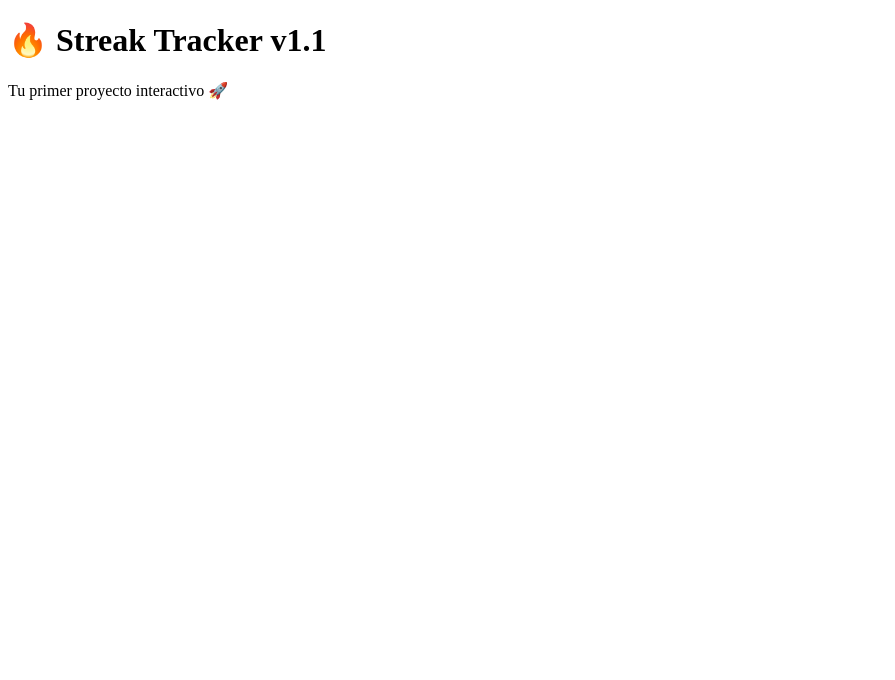
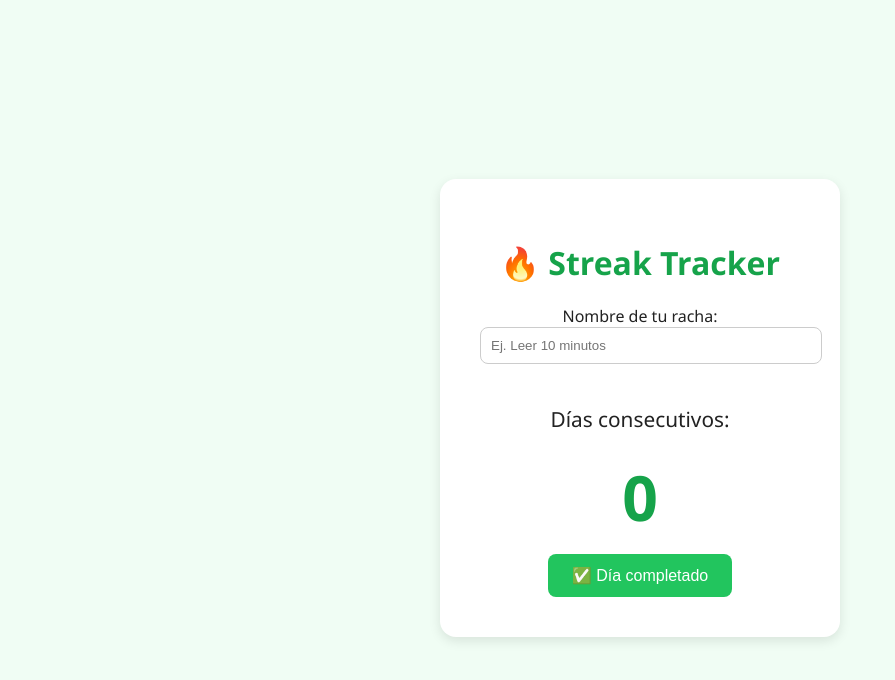
Before and after one commit to ChrisN11090602/streak-tracker, a plain HTML site: page index.html in a window 1280 px wide. Shown: the whole page, without its empty margins (0-895 px from the left). Drawn offline with Linux system fonts and the light colour scheme.

Commit message:
Fase 1 completada: contador de rachas básico funcional

```diff
--- a/index.html
+++ b/index.html
@@ -3,12 +3,23 @@
 <head>
   <meta charset="UTF-8" />
   <meta name="viewport" content="width=device-width, initial-scale=1.0" />
-  <title>Streak Tracker</title>
+  <title>🔥 Streak Tracker</title>
   <link rel="stylesheet" href="style.css" />
 </head>
 <body>
-  <h1>🔥 Streak Tracker v1.1</h1>
-  <p>Tu primer proyecto interactivo 🚀</p>
+  <div class="container">
+    <h1>🔥 Streak Tracker</h1>
+
+    <label for="streakName">Nombre de tu racha:</label>
+    <input type="text" id="streakName" placeholder="Ej. Leer 10 minutos" />
+
+    <div class="counter">
+      <p>Días consecutivos:</p>
+      <span id="dayCount">0</span>
+    </div>
+
+    <button id="completeDayBtn">✅ Día completado</button>
+  </div>
 
   <script src="script.js"></script>
 </body>
--- a/script.js
+++ b/script.js
@@ -0,0 +1,17 @@
+const completeBtn = document.getElementById("completeDayBtn");
+const dayCount = document.getElementById("dayCount");
+let streak = 0;
+
+completeBtn.addEventListener("click", () => {
+  streak++;
+  dayCount.textContent = streak;
+  animateCounter();
+});
+
+function animateCounter() {
+  dayCount.style.transform = "scale(1.2)";
+  dayCount.style.transition = "transform 0.2s ease";
+  setTimeout(() => {
+    dayCount.style.transform = "scale(1)";
+  }, 200);
+}
--- a/style.css
+++ b/style.css
@@ -1,15 +1,58 @@
-<!DOCTYPE html>
-<html lang="es">
-<head>
-  <meta charset="UTF-8" />
-  <meta name="viewport" content="width=device-width, initial-scale=1.0" />
-  <title>Streak Tracker</title>
-  <link rel="stylesheet" href="style.css" />
-</head>
-<body>
-  <h1>🔥 Streak Tracker</h1>
-  <p>Tu primer proyecto interactivo 🚀</p>
+body {
+  font-family: "Segoe UI", sans-serif;
+  background: #f0fdf4;
+  color: #222;
+  display: flex;
+  justify-content: center;
+  align-items: center;
+  height: 100vh;
+}
 
-  <script src="script.js"></script>
-</body>
-</html>
+.container {
+  background: #ffffff;
+  border-radius: 16px;
+  padding: 40px;
+  box-shadow: 0 4px 12px rgba(0, 0, 0, 0.1);
+  text-align: center;
+  width: 320px;
+}
+
+h1 {
+  color: #16a34a;
+}
+
+input {
+  width: 100%;
+  padding: 10px;
+  border-radius: 8px;
+  border: 1px solid #ccc;
+  margin-bottom: 20px;
+}
+
+.counter {
+  font-size: 1.3em;
+  margin: 15px 0;
+}
+
+#dayCount {
+  display: block;
+  font-size: 3em;
+  color: #16a34a;
+  font-weight: bold;
+  margin: 10px 0;
+}
+
+button {
+  background-color: #22c55e;
+  color: white;
+  border: none;
+  border-radius: 8px;
+  padding: 12px 24px;
+  font-size: 1em;
+  cursor: pointer;
+  transition: background 0.3s ease;
+}
+
+button:hover {
+  background-color: #16a34a;
+}
```
